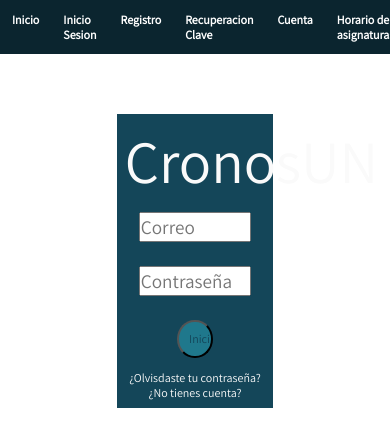
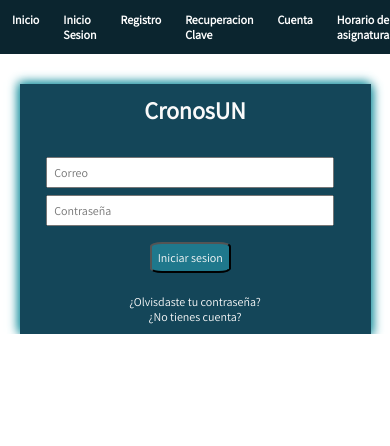
Before and after one commit to Jonatlop07/CronosUNFrontend, a React (Create React App) app: page /ingreso in a window 390 px wide. Shown: the top 446 px of the page. Built offline with nearby package versions, Linux system fonts and the light colour scheme.

Commit message:
Ajuste de colores y diseño responsive terminado

```diff
--- a/src/componentes/vistas/InicioDeSesion/InicioDeSesion.js
+++ b/src/componentes/vistas/InicioDeSesion/InicioDeSesion.js
@@ -6,25 +6,25 @@ const InicioDeSesion = (props) => {
   return (
     <div className="inicio-sesion">
       <p className="inicio-sesion-titulo"> CronosUN </p>
-      <form>
+      <form className="inicio-sesion-formulario-entrada">
         <input
           type="text"
           name="Correo"
-          className="inicio-sesion-entrada"
+          className="inicio-sesion-formulario-entrada"
           placeholder="Correo"
         />
 
         <input
           type="text"
           name="clave"
-          className="inicio-sesion-entrada"
+          className="inicio-sesion-formulario-entrada"
           placeholder="Contraseña"
         />
 
         <input
           type="submit"
           value="Iniciar sesion"
-          className="inicio-sesion-boton-enviar"
+          className="inicio-sesion-formulario-boton-enviar"
         />
       </form>
       <p className="inicio-sesion-link">¿Olvisdaste tu contraseña? </p>
--- a/src/componentes/vistas/InicioDeSesion/estilos/inicioDeSesion.scss
+++ b/src/componentes/vistas/InicioDeSesion/estilos/inicioDeSesion.scss
@@ -1,33 +1,62 @@
 @import './mixins';
 @import "../../../../scss/variables";
+@import "../../../../scss/resets";
+@import "../../../../scss/mixins";
 
 .inicio-sesion{
     display: flex;
-    justify-content: center;
     flex-direction: column;
-    width: 40%;
+    width: 35%;
+    min-width: 475px;
+    margin: 2.5rem auto 0 auto;
+    padding: 0.8rem;
     text-align: center;
-    background: $color-dos;
-    margin: 5rem auto ;
-    padding: 2%;
+    background-color: $color-dos;
+    box-shadow: 2px 2px 10px darken($color-tres, 15%),
+            -2px -2px 10px darken($color-tres, 15%);
     #{&}-titulo{
-        font-size: 5rem;
-        color: $color-uno;
+        padding: 0 0 1.5rem 0;
+        font-size: 2rem;
+        font-weight: bold;;
+        color:$color-uno;
     }
-    #{&}-boton-enviar{
-        @include boton-general($color-cuatro);
-        width: 25%;
-        margin: 1rem auto;
-        color: $color-dos;
-        font-size: 1rem;
+    #{&}-formulario{
+        display: flex;
+        flex-direction: column;
+        margin-left: auto;
+        margin-right: auto;
+        &-boton-enviar{
+            @include boton-general($color-cuatro);
+            color: $color-uno ;
+            margin-left: auto;
+            margin-right: auto;
+            padding: 0.5rem;
+            margin: 1rem 0 1rem 0;
+            font-size: 1rem;
+        }
+        &-entrada{
+            width: 95%;
+            margin-left: auto;
+            margin-right: auto;
+            margin: 0.3rem;
+            padding: 0.5rem;
+            outline: none;
+            font-size: 1rem;
+        }
     }
-    #{&}-entrada{
-        width: 80%;
-        margin: 1rem auto;
-        font-size: 1.6rem;
-    }
+
     #{&}-link{
         color: $color-uno;
-        font-size: 1rem;
+
+        padding: 0;
     }
+    @include pantalla-celular {
+        width: 90%;
+        min-width: 100px;
+      }
+
+      @include pantalla-tablet {
+        width: 60%;
+        max-width: 475px;
+      }
 }
```
